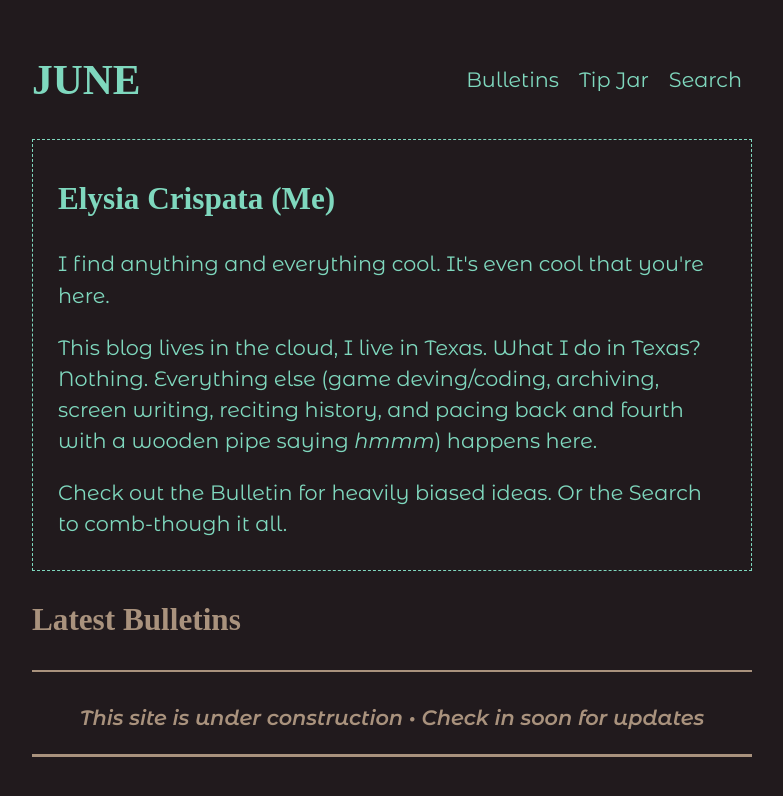
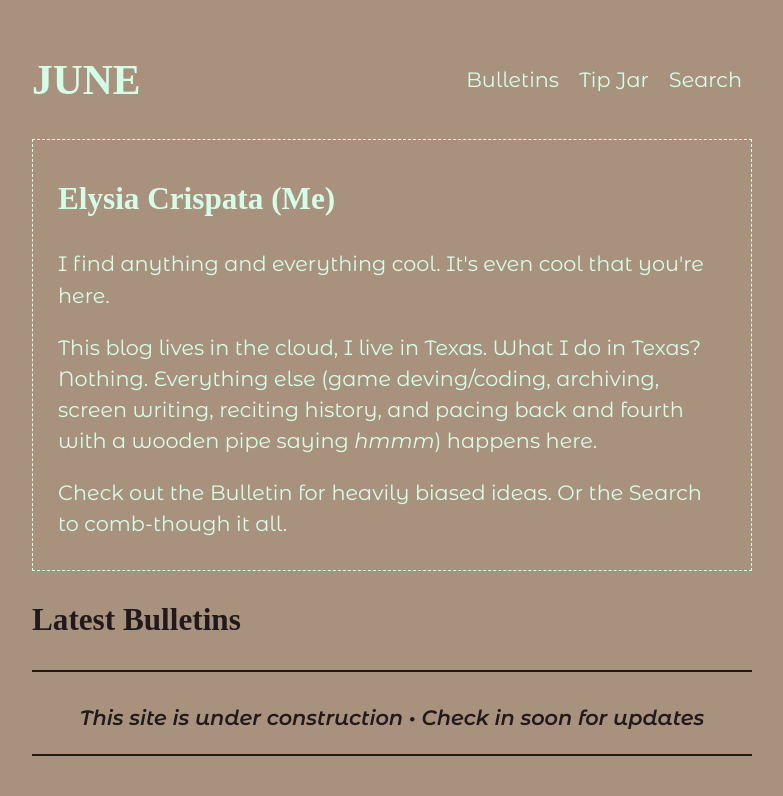
Before and after one commit to juneserrano/blog, a plain HTML site: page index.html in a window 1280 px wide. Shown: the whole page, without its empty margins (248-1031 px from the left). Drawn offline with Linux system fonts and the light colour scheme; a web font is replaced by a local one.

Commit message:
Commit V2.55

```diff
--- a/index.html
+++ b/index.html
@@ -3,7 +3,7 @@
     <meta name="viewport" content="width=device-width, initial-scale=1"/>
     <link href="style.css" rel="stylesheet">
     <head>
-        <title>June's Mega Microblog</title>
+        <title>June's Blog</title>
     </head>
     <body>
         <header>
--- a/style.css
+++ b/style.css
@@ -10,10 +10,10 @@ html{ overflow-y: scroll; overflow-x: hidden;}
     --font-secondary: 'Montserrat Alternates', sans-serif;
 
     /* COLORS */
-    --main-color: #211A1D;
-    --header-color: #7FD8BE;
+    --main-color: #A9927D;
+    --header-color: #D3FFE9;
     --secondary-color: #76449D;
-    --accent-color: #A9927D;
+    --accent-color: #211A1D;
     --text-color: ghostwhite;
 
     /* SETTINGS */
@@ -121,7 +121,7 @@ ul{
 footer{
     text-align: center;
     margin-top: 30px;
-    border-bottom: 3px solid var(--accent-color);
+    border-bottom: 2px solid var(--accent-color);
     color: var(--accent-color);
     font-weight: 600;
 }
```
